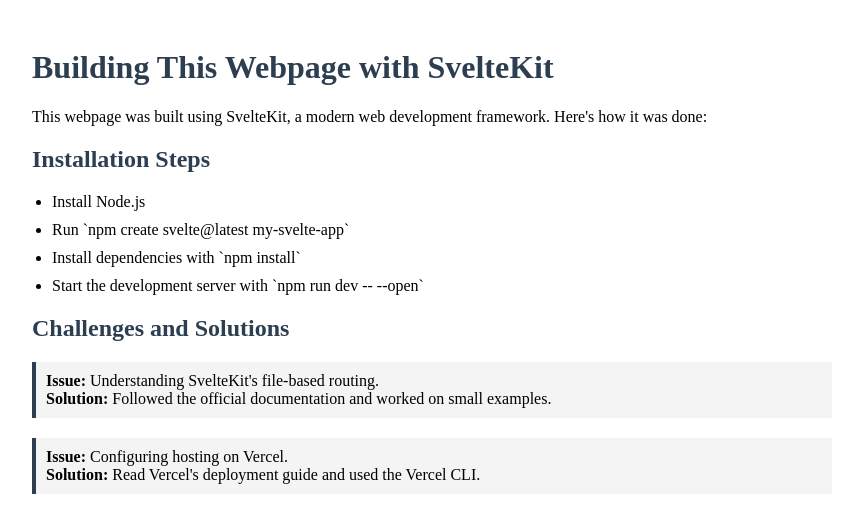
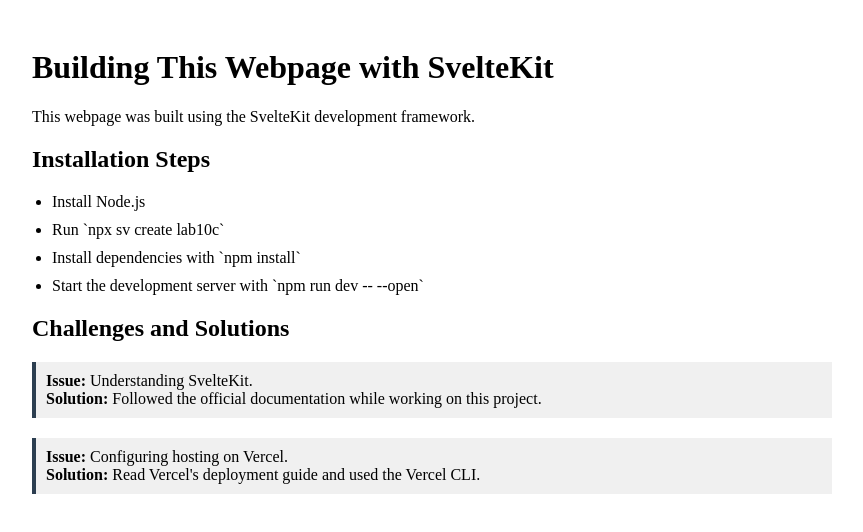
Before and after one commit to jotasky/cps530_lab10c, a SvelteKit app: page / in a window 1280 px wide. Shown: the top 532 px of the page, without its empty margins (208-1071 px from the left). Built offline with nearby package versions, Linux system fonts and the light colour scheme.

Commit message:
Updated webpage

```diff
--- a/src/routes/+page.svelte
+++ b/src/routes/+page.svelte
@@ -1,15 +1,15 @@
 <script>
     let installationSteps = [
         "Install Node.js",
-        "Run `npm create svelte@latest my-svelte-app`",
+        "Run `npx sv create lab10c`",
         "Install dependencies with `npm install`",
         "Start the development server with `npm run dev -- --open`"
     ];
 
     let challenges = [
         {
-            issue: "Understanding SvelteKit's file-based routing.",
-            solution: "Followed the official documentation and worked on small examples."
+            issue: "Understanding SvelteKit.",
+            solution: "Followed the official documentation while working on this project."
         },
         {
             issue: "Configuring hosting on Vercel.",
@@ -31,11 +31,11 @@
     }
 
     h1, h2 {
-        color: #2c3e50;
+        color: black;
     }
 
     .code {
-        background-color: #f4f4f4;
+        background-color: #f0f0f0;
         padding: 10px;
         border-left: 4px solid #2c3e50;
         margin-bottom: 20px;
@@ -53,7 +53,7 @@
 
     <div class="container">
         <h1>Building This Webpage with SvelteKit</h1>
-    <p>This webpage was built using SvelteKit, a modern web development framework. Here's how it was done:</p>
+        <p>This webpage was built using the SvelteKit development framework.</p>
 
         <h2>Installation Steps</h2>
         <ul>
```
Also changed, not shown: 1 other file (tests, documents, lock files or other folders). Lines whose indentation alone changed are shown as unchanged.
